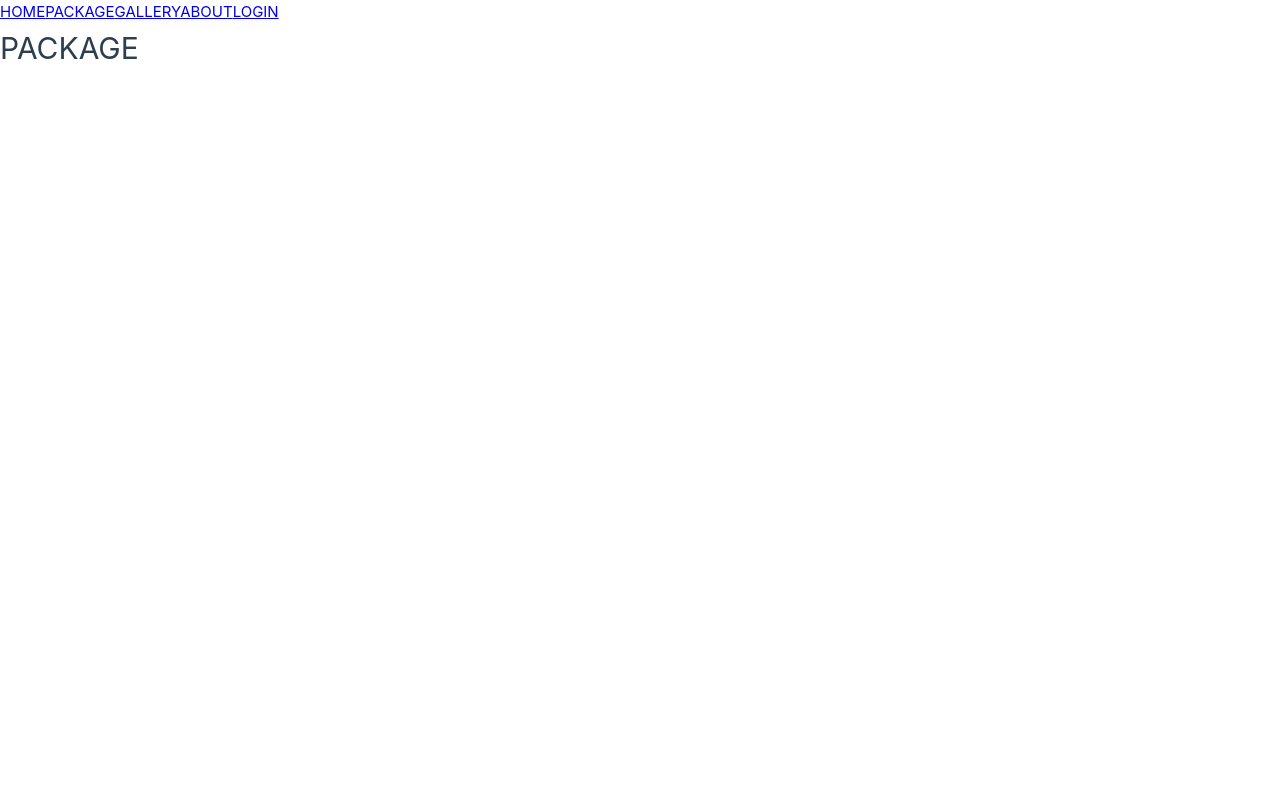
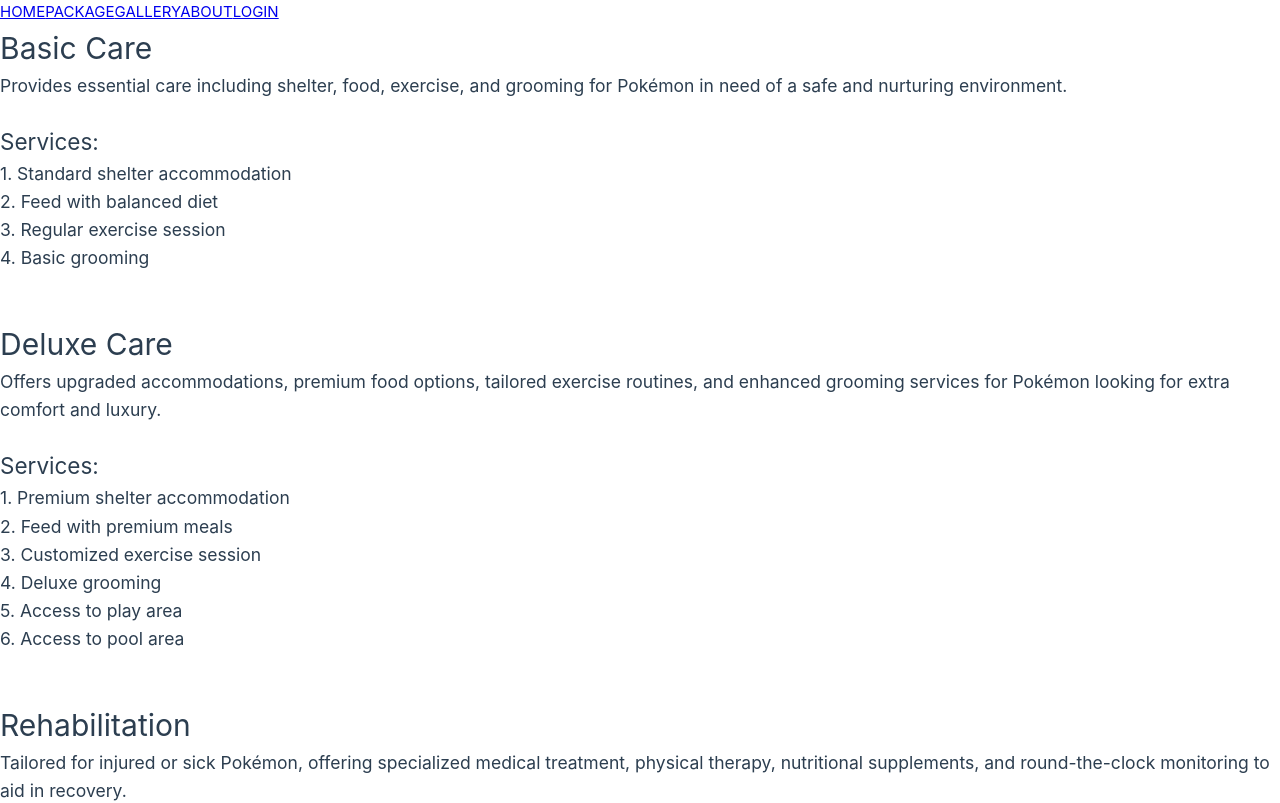
Before and after one commit to ClonedJ/pokemon-shelter, a Vue app: page /package in a window 1280 px wide. Shown: the top 803 px of the page. Built offline with nearby package versions, Linux system fonts and the light colour scheme.

Commit message:
Feat: Integrate package data into Package page

```diff
--- a/src/assets/data/packageData.json
+++ b/src/assets/data/packageData.json
@@ -1,5 +1,6 @@
 {
-  "package1": {
+  "data": [
+    {
       "name": "Basic Care",
       "description": "Provides essential care including shelter, food, exercise, and grooming for Pokémon in need of a safe and nurturing environment.",
       "services": [
@@ -9,7 +10,7 @@
         "Basic grooming"
       ]
     },
-  "package2": {
+    {
       "name": "Deluxe Care",
       "description": "Offers upgraded accommodations, premium food options, tailored exercise routines, and enhanced grooming services for Pokémon looking for extra comfort and luxury.",
       "services": [
@@ -21,7 +22,7 @@
         "Access to pool area"
       ]
     },
-  "package3": {
+    {
       "name": "Rehabilitation",
       "description": "Tailored for injured or sick Pokémon, offering specialized medical treatment, physical therapy, nutritional supplements, and round-the-clock monitoring to aid in recovery.",
       "services": [
@@ -31,7 +32,7 @@
         "Give nutritional suppliments"
       ]
     },
-  "package4": {
+    {
       "name": "Training",
       "description": "Focuses on enhancing Pokémon skills and intelligence through personalized training sessions, skill development, mental stimulation exercises, and regular progress assessments.",
       "services": [
@@ -41,7 +42,7 @@
         "Give nutritional suppliments"
       ]
     },
-  "package5": {
+    {
       "name": "Vacation",
       "description": "Offers a luxurious getaway for Pokémon with gourmet meals, spa treatments, recreational activities, personalized attention, and relaxation in a resort-like setting.",
       "services": [
@@ -53,4 +54,5 @@
         "Access to pool area"
       ]
     }
+  ]
 }
--- a/src/views/Package.vue
+++ b/src/views/Package.vue
@@ -1,4 +1,16 @@
-<script setup></script>
+<script setup>
+import packages from "../assets/data/packageData.json";
+</script>
 <template>
-  <h1>PACKAGE</h1>
+  <div v-for="(packagee, i) in packages.data" :key="i">
+    <h1>{{ packagee.name }}</h1>
+    <h3>{{ packagee.description }}</h3>
+    <br />
+    <h2>Services:</h2>
+    <div v-for="(service, j) in packagee.services" :key="j">
+      <h3>{{ j + 1 + ". " + service }}</h3>
+    </div>
+    <br />
+    <br />
+  </div>
 </template>
```
Lines whose indentation alone changed are shown as unchanged.
